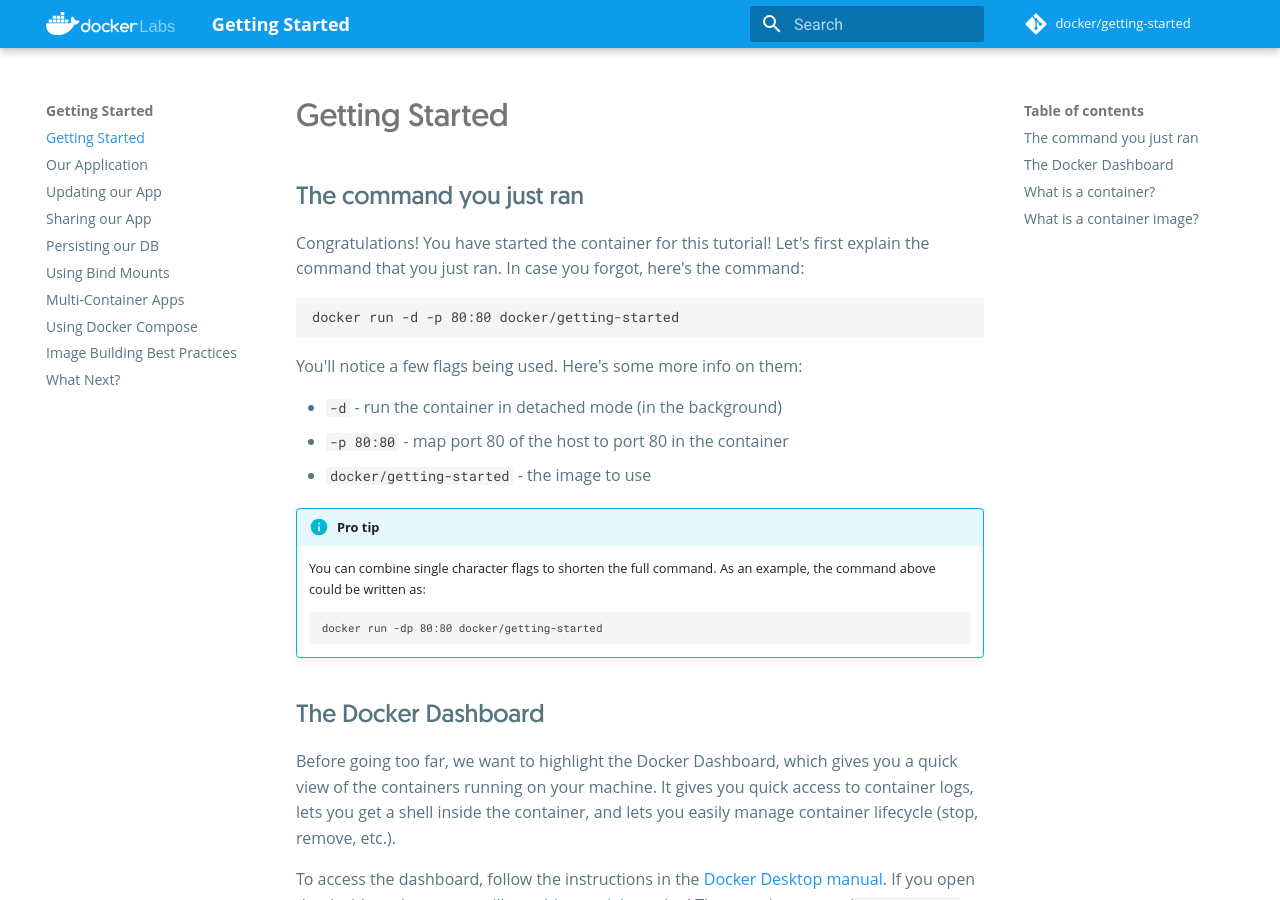
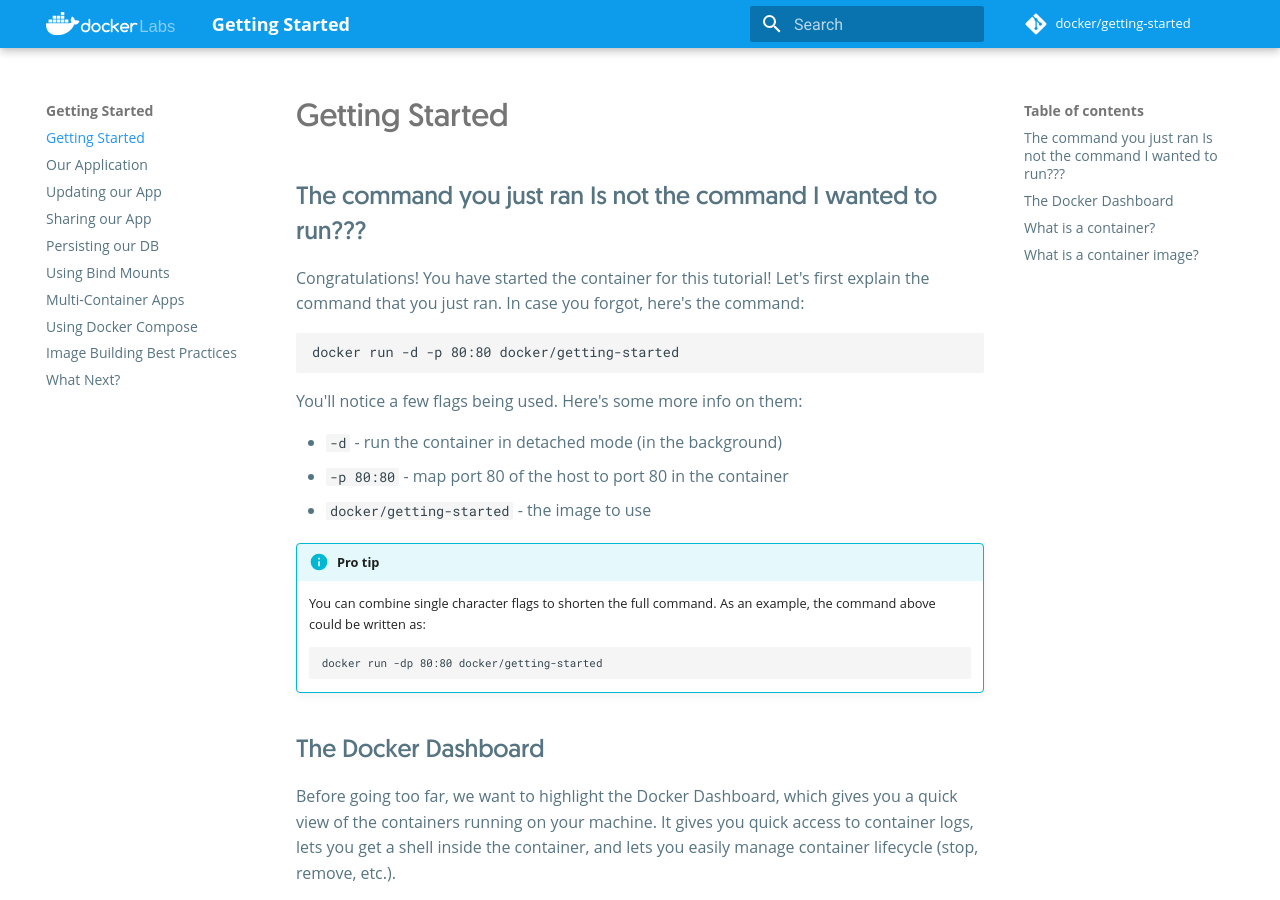
Before and after one commit to DMorisonWorkAccount/hello_ECS, an MkDocs documentation site: the page built from docs/tutorial/index.md, in a window 1280 px wide and 900 px high. Built offline with MkDocs 1.6.1 and Material for MkDocs 9.7.7, drawn with Linux system fonts in a browser that asks for light colours; comment, search, counter and statistics services are not loaded.

Commit message:
hmm it is doin http or 80:80?

```diff
--- a/docs/tutorial/index.md
+++ b/docs/tutorial/index.md
@@ -2,7 +2,7 @@
 next_page: app.md
 ---
 
-## The command you just ran
+## The command you just ran Is not the command I wanted to run???
 
 Congratulations! You have started the container for this tutorial!
 Let's first explain the command that you just ran. In case you forgot,
```
